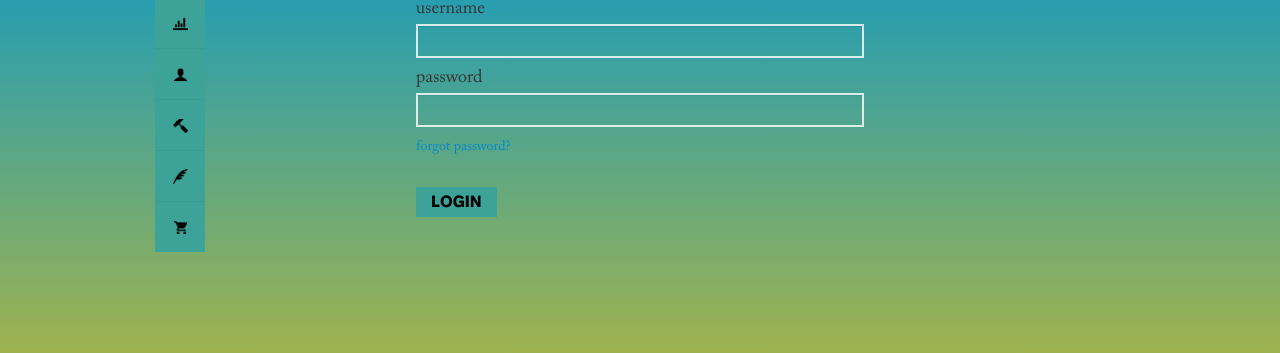
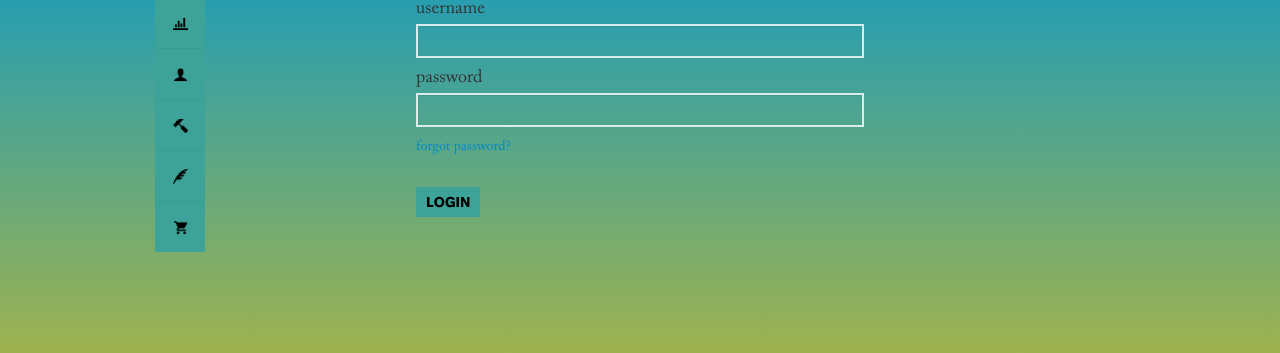
Before and after one commit to jfberma/marchorowitz, a Django app: template djangoroot/project/templates/project/login.html in a window 1280 px wide. Shown: the part 118-471 px from the top of the page. Run offline with Django 3.2, Linux system fonts and the light colour scheme; the template is opened without the code that fills it: most values are stand-ins (such as "Sample title", 1, 10 or a date in 2020); form fields are guessed from the names that the template uses; some libraries are stand-ins or nearby versions; some web fonts are replaced.

Commit message:
deep web link

```diff
--- a/djangoroot/project/assets/project/css/project.css
+++ b/djangoroot/project/assets/project/css/project.css
@@ -375,8 +375,8 @@ a.button,
 input[type="submit"],
 button[type="submit"] {
     font-family: 'AkzidenzGroteskCE-Black', serif;
-    font-size: 16px;
-    padding:5px 15px;
+    font-size: 14px;
+    padding:5px 10px;
     background:rgb(61, 163, 153);
     border:none;
     text-transform: uppercase;
```
